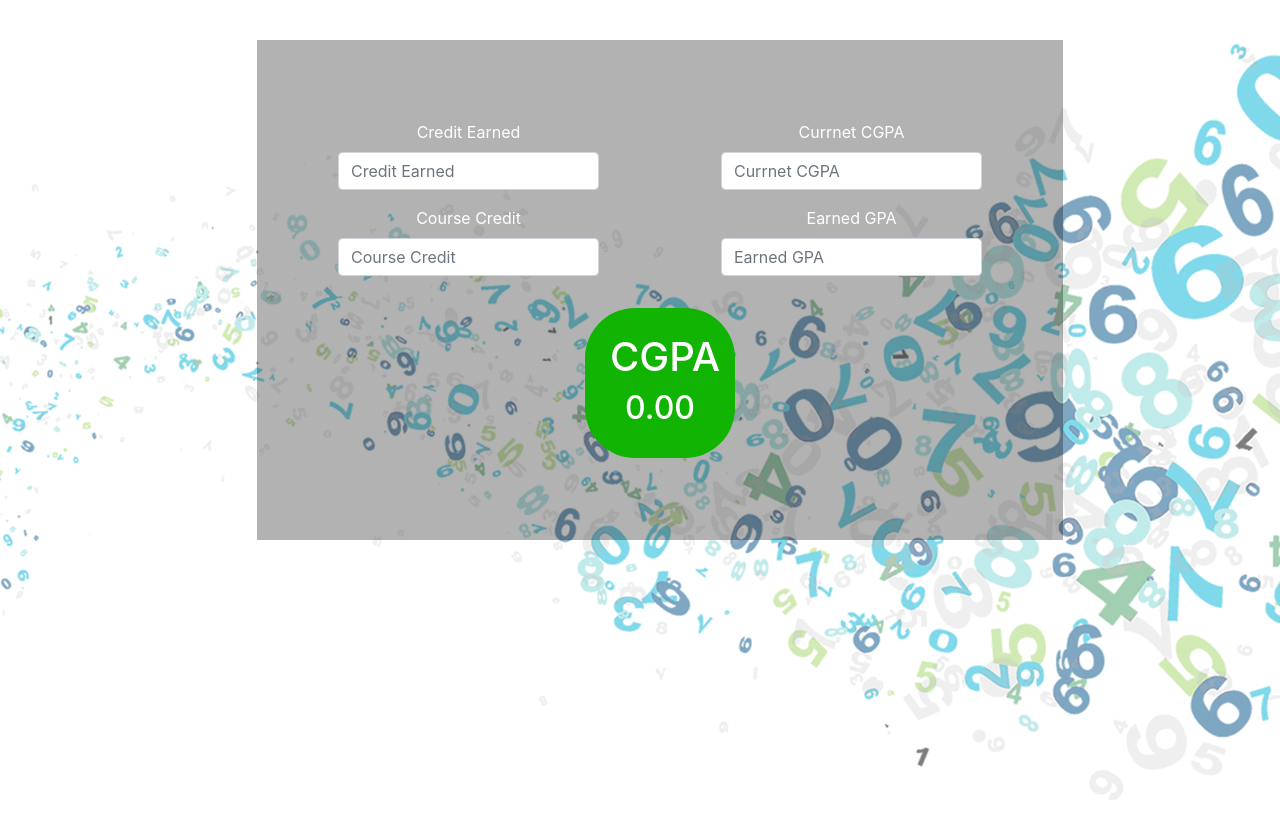
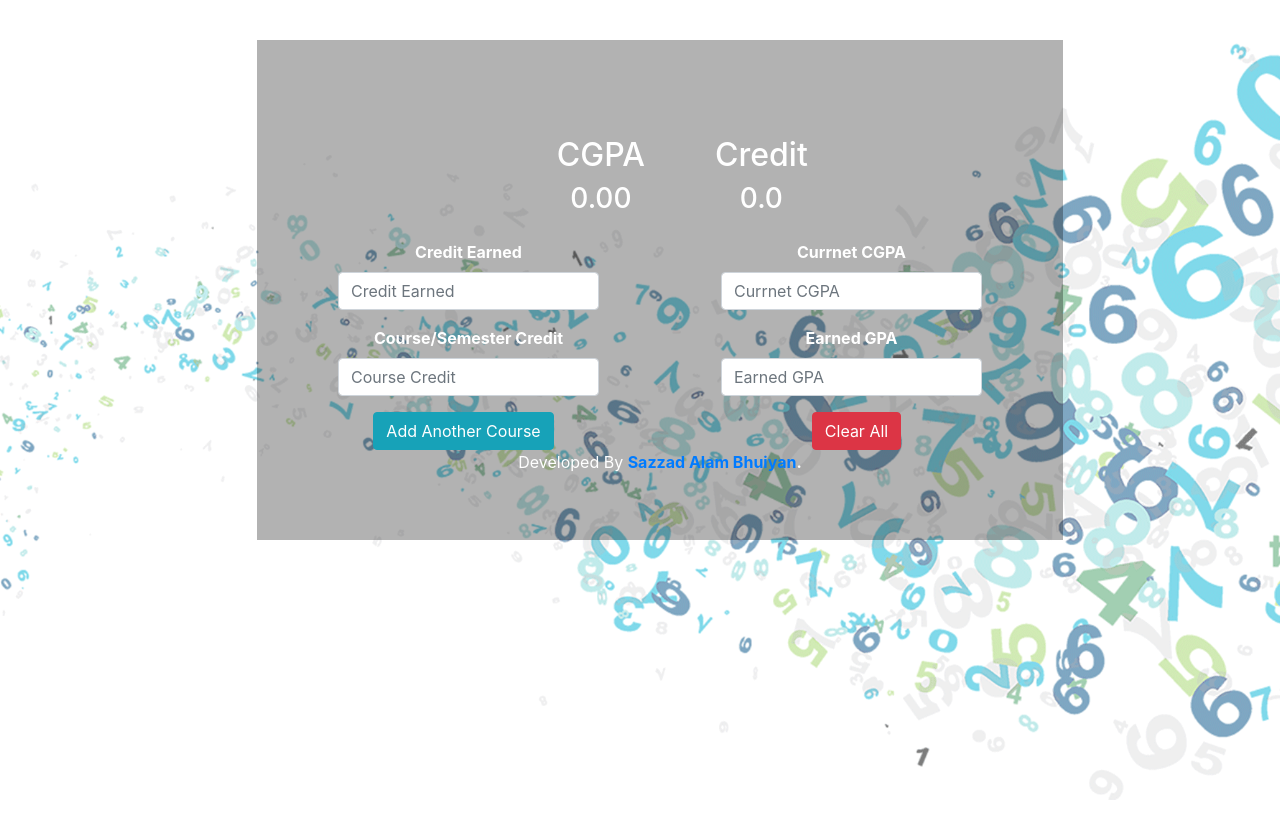
Before and after one commit to Sazzad05/CGPA-Calculator, a plain HTML site: page index.html in a window 1280 px wide. Drawn offline with Linux system fonts and the light colour scheme.

Commit message:
Add files via upload

```diff
--- a/index.html
+++ b/index.html
@@ -10,38 +10,55 @@
 	<title>CGPA Calculator | Sazzad Alam Bhuiyan</title>
 </head>
 <body class="bg">
-	<dir >
+	<dir>
 		<div class="clacu-body">
 			<dir class="container">
 				<div class="userinput">
-					<div class="form-row">
-	    				<div class="form-group col-md-6">
-	      					<label for="CreditEarned left">Credit Earned</label>
-	      					<input class="form-control CreditEarned" maxlength="3" id="CreditEarned" placeholder="Credit Earned" oninput="lineInput()">
+					<div class="row output">
+						<div class="col-6 d-flex flex-row-reverse outputalign">
+							<dir class=" outputboxCGPA">
+								<H2>CGPA</H2>
+								<h3 id="outputCGPA">0.00</h3>
+							</dir>
 						</div>
-	    				<div class="form-group col-md-6">
-	     				    <label for="CurrnetCGPA left">Currnet CGPA</label>
-	      				   	<input class="form-control CurrnetCGPA" maxlength="4" id="CurrnetCGPA" placeholder="Currnet CGPA" oninput="lineInput()">
+						<div class="col-6 d-flex flex-row">
+							<dir class=" outputboxCredit">
+								<H2>Credit</H2>
+								<h3 id="outputCredit">0.0</h3>
+							</dir>
 						</div>
 					</div>
 					<div class="form-row">
 						<div class="form-group col-md-6">
-	      					<label for="CourseCredit">Course Credit</label>
-	      					<input class="form-control CourseCredit" maxlength="2" id="CourseCredit" placeholder="Course Credit" oninput="lineInput()">
+							<label><b>Credit Earned</b></label>
+							<input class="form-control CreditEarned" type="number" placeholder="Credit Earned" oninput="liveInput()">
 						</div>
 						<div class="form-group col-md-6">
-	     				    <label for="EarnedGPA">Earned GPA</label>
-	      				   	<input class="form-control EarnedGPA" maxlength="4" id="EarnedGPA" placeholder="Earned GPA" oninput="lineInput()">
+							<label><b>Currnet CGPA</b></label>
+							<input class="form-control CurrnetCGPA" type="number" placeholder="Currnet CGPA" oninput="liveInput()">
 						</div>
 					</div>
-	  					<dir class="col-md-12 outputbox align-middle">
-	  						<H1>CGPA</H1>
-	  						<h2 id="output">0.00</h2>
-
-	  					</dir>
+					<div class="form-row">
+						<div class="form-group col-md-6">
+							<label><b>Course/Semester Credit</b></label>
+							<input class="form-control CourseCredit" type="number" placeholder="Course Credit" oninput="liveInput()">
+						</div>
+						<div class="form-group col-md-6">
+							<label><b>Earned GPA</b></label>
+							<input class="form-control EarnedGPA" type="number" placeholder="Earned GPA" oninput="liveInput()">
+						</div>
+					</div>
+					<div class="row">
+						<div class="col-md-6">
+							<button type="button" class="btn btn-info">Add Another Course</button>
+						</div>
+						<div class="col-md-6">
+							<button type="button" class="btn btn-danger" onClick="window.location.reload()">Clear All</button>
+						</div>
+					</div>
+					Developed By <b><a href="https://github.com/Sazzad05" target="_blank" rel="noopener noreferrer">Sazzad Alam Bhuiyan</a>.</b>
 				</div>
 			</dir>
-
 		</div>
 	</dir>
 	<script src="js/script.js"></script>
```
Lines whose indentation alone changed are shown as unchanged.
